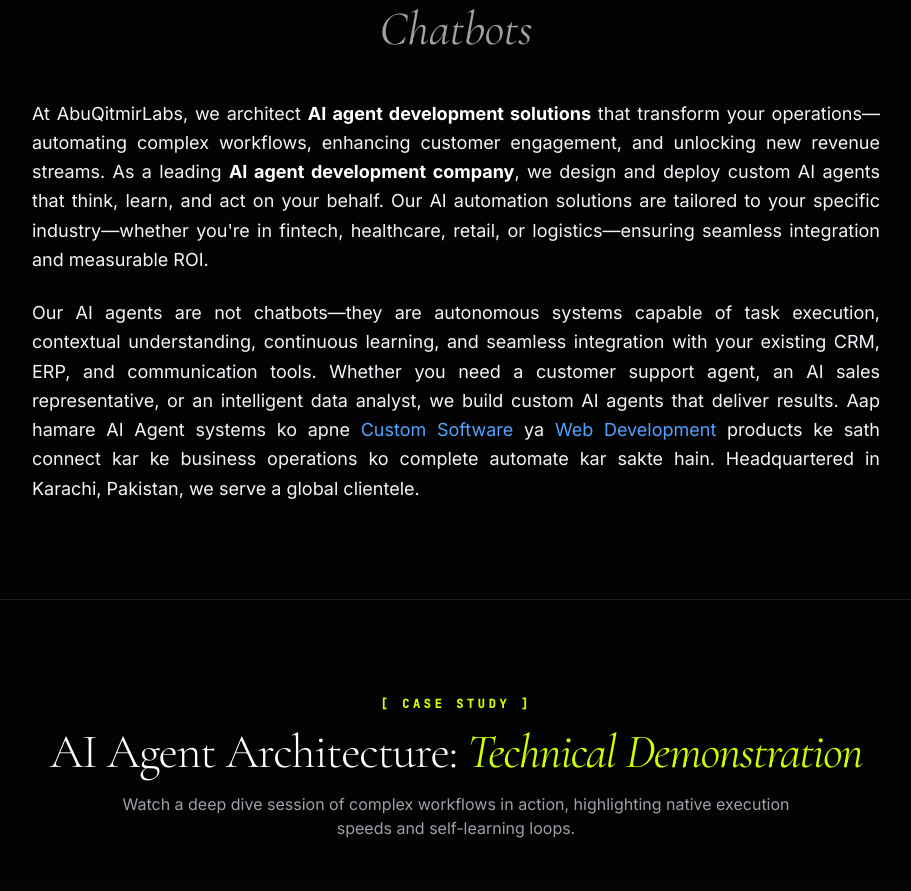
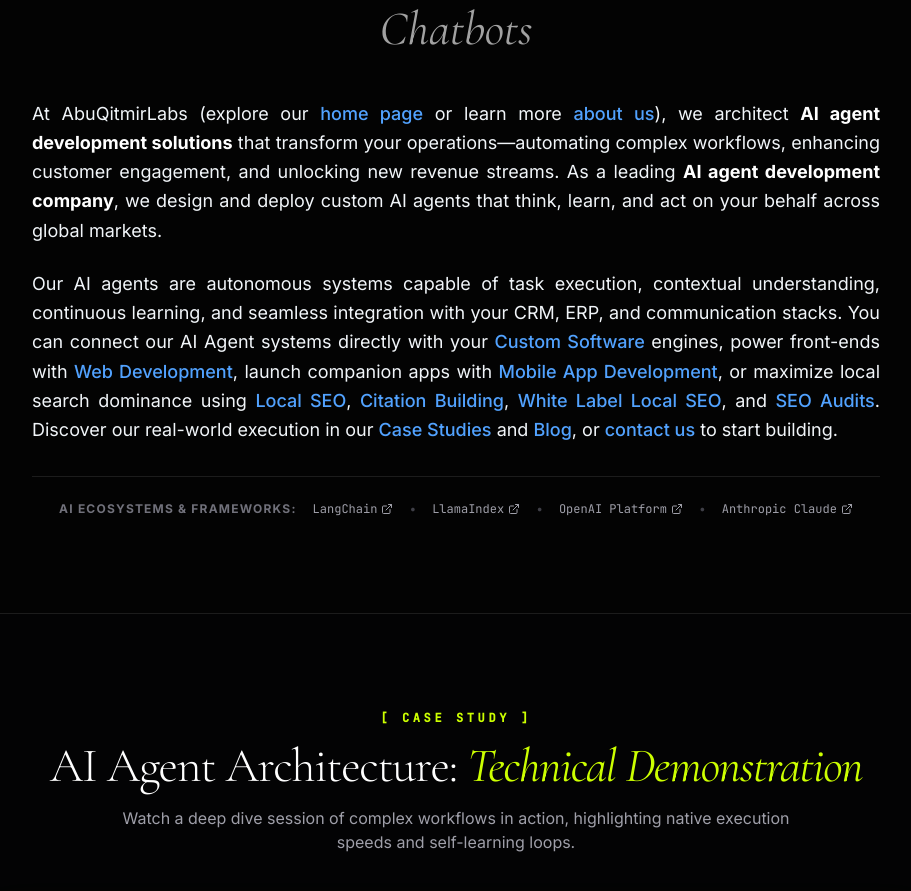
Before and after one commit to abuqitmirshirazalmadani-prog/ABUQITMIRLABS.TECH, a React (Vite) app: page /ai-agent-development in a window 1280 px wide. Shown: the part 1184-2075 px from the top of the page, without its empty margins (184-1095 px from the left). Built offline with nearby package versions, Linux system fonts and the light colour scheme; no server answers; a web font is replaced by a local one.

Commit message:
feat(seo): optimize AI agent development page metadata
Update page titles and meta descriptions for the AI agent development service to better reflect service capabilities and improve search visibility.

```diff
--- a/src/pages/AIAgentDevelopmentPage.tsx
+++ b/src/pages/AIAgentDevelopmentPage.tsx
@@ -36,7 +36,8 @@
   Code2,
   Smartphone,
   Palette,
-  PenTool
+  PenTool,
+  ExternalLink
 } from 'lucide-react';
 import { Link } from 'react-router-dom';
 import Header from '../components/Header';
@@ -159,21 +160,21 @@
   return (
     <div id="ai-agent-development-root" className="bg-[#000000] text-slate-100 font-sans antialiased overflow-x-hidden min-h-screen relative selection:bg-[#ccff00]/30 selection:text-white">
       <Helmet>
-        <title>AI Agent Development Company | Custom AI Automation Solutions | AbuQitmirLabs</title>
-        <meta name="description" content="At AbuQitmirLabs, we architect custom AI agent development solutions that transform operations, automate workflows, and enhance customer journeys globally." />
+        <title>AI Agent Development | Custom AI Automation Solutions | AbuQitmirLabs</title>
+        <meta name="description" content="AbuQitmirLabs builds custom AI agents with RAG, voice recognition, and workflow automation. From customer support to logistics optimization — deploy autonomous AI that drives real ROI." />
         <link rel="canonical" href="https://www.abuqitmirlabs.tech/ai-agent-development" />
 
         {/* Open Graph */}
-        <meta property="og:title" content="AI Agent Development Company | Custom AI Automation Solutions | AbuQitmirLabs" />
-        <meta property="og:description" content="At AbuQitmirLabs, we architect custom AI agent development solutions that transform operations, automate workflows, and enhance customer journeys globally." />
+        <meta property="og:title" content="AI Agent Development | Custom AI Automation Solutions | AbuQitmirLabs" />
+        <meta property="og:description" content="AbuQitmirLabs builds custom AI agents with RAG, voice recognition, and workflow automation. From customer support to logistics optimization — deploy autonomous AI that drives real ROI." />
         <meta property="og:url" content="https://www.abuqitmirlabs.tech/ai-agent-development" />
         <meta property="og:type" content="website" />
         <meta property="og:image" content="https://www.abuqitmirlabs.tech/logo.png" />
 
         {/* Twitter */}
         <meta name="twitter:card" content="summary_large_image" />
-        <meta name="twitter:title" content="AI Agent Development Company | Custom AI Automation Solutions | AbuQitmirLabs" />
-        <meta name="twitter:description" content="At AbuQitmirLabs, we architect custom AI agent development solutions that transform operations, automate workflows, and enhance customer journeys globally." />
+        <meta name="twitter:title" content="AI Agent Development | Custom AI Automation Solutions | AbuQitmirLabs" />
+        <meta name="twitter:description" content="AbuQitmirLabs builds custom AI agents with RAG, voice recognition, and workflow automation. From customer support to logistics optimization — deploy autonomous AI that drives real ROI." />
         <meta name="twitter:image" content="https://www.abuqitmirlabs.tech/logo.png" />
 
         {/* Schema Markup with BreadcrumbList, Service, FAQPage, and HowTo */}
@@ -462,11 +463,31 @@
           </h2>
           <div className="space-y-6 text-zinc-350 text-base md:text-lg font-light leading-relaxed font-sans text-justify">
             <p>
-              At AbuQitmirLabs, we architect <strong className="text-white font-bold">AI agent development solutions</strong> that transform your operations—automating complex workflows, enhancing customer engagement, and unlocking new revenue streams. As a leading <strong className="text-white font-bold">AI agent development company</strong>, we design and deploy custom AI agents that think, learn, and act on your behalf. Our AI automation solutions are tailored to your specific industry—whether you're in fintech, healthcare, retail, or logistics—ensuring seamless integration and measurable ROI.
+              At AbuQitmirLabs (explore our <Link to="/" className="text-blue-400 hover:underline font-medium">home page</Link> or learn more <Link to="/about" className="text-blue-400 hover:underline font-medium">about us</Link>), we architect <strong className="text-white font-bold">AI agent development solutions</strong> that transform your operations—automating complex workflows, enhancing customer engagement, and unlocking new revenue streams. As a leading <strong className="text-white font-bold">AI agent development company</strong>, we design and deploy custom AI agents that think, learn, and act on your behalf across global markets.
             </p>
             <p>
-              Our AI agents are not chatbots—they are autonomous systems capable of task execution, contextual understanding, continuous learning, and seamless integration with your existing CRM, ERP, and communication tools. Whether you need a customer support agent, an AI sales representative, or an intelligent data analyst, we build custom AI agents that deliver results. Aap hamare AI Agent systems ko apne <a href="/custom-software" className="text-blue-400 hover:underline">Custom Software</a> ya <a href="/web-development" className="text-blue-400 hover:underline">Web Development</a> products ke sath connect kar ke business operations ko complete automate kar sakte hain. Headquartered in Karachi, Pakistan, we serve a global clientele.
+              Our AI agents are autonomous systems capable of task execution, contextual understanding, continuous learning, and seamless integration with your CRM, ERP, and communication stacks. You can connect our AI Agent systems directly with your <Link to="/custom-software" className="text-blue-400 hover:underline font-medium">Custom Software</Link> engines, power front-ends with <Link to="/web-development" className="text-blue-400 hover:underline font-medium">Web Development</Link>, launch companion apps with <Link to="/mobile-app-development" className="text-blue-400 hover:underline font-medium">Mobile App Development</Link>, or maximize local search dominance using <Link to="/local-seo-for-small-business" className="text-blue-400 hover:underline font-medium font-medium">Local SEO</Link>, <Link to="/local-seo-citation-building" className="text-blue-400 hover:underline font-medium">Citation Building</Link>, <Link to="/white-label-local-seo" className="text-blue-400 hover:underline font-medium">White Label Local SEO</Link>, and <Link to="/local-seo-audit" className="text-blue-400 hover:underline font-medium">SEO Audits</Link>. Discover our real-world execution in our <Link to="/case-studies" className="text-blue-400 hover:underline font-medium">Case Studies</Link> and <Link to="/blog" className="text-blue-400 hover:underline font-medium">Blog</Link>, or <Link to="/contact" className="text-blue-400 hover:underline font-medium">contact us</Link> to start building.
             </p>
+          </div>
+
+          {/* Authoritative External AI Framework Links */}
+          <div className="mt-8 pt-6 border-t border-white/10 flex flex-wrap items-center justify-center gap-4 text-xs font-mono text-zinc-400">
+            <span className="text-zinc-500 uppercase tracking-widest font-bold">AI Ecosystems & Frameworks:</span>
+            <a href="https://www.langchain.com" target="_blank" rel="noopener noreferrer" className="inline-flex items-center gap-1 hover:text-[#ccff00] transition-colors">
+              LangChain <ExternalLink className="w-3 h-3" />
+            </a>
+            <span className="text-zinc-700">•</span>
+            <a href="https://www.llamaindex.ai" target="_blank" rel="noopener noreferrer" className="inline-flex items-center gap-1 hover:text-[#ccff00] transition-colors">
+              LlamaIndex <ExternalLink className="w-3 h-3" />
+            </a>
+            <span className="text-zinc-700">•</span>
+            <a href="https://openai.com" target="_blank" rel="noopener noreferrer" className="inline-flex items-center gap-1 hover:text-[#ccff00] transition-colors">
+              OpenAI Platform <ExternalLink className="w-3 h-3" />
+            </a>
+            <span className="text-zinc-700">•</span>
+            <a href="https://www.anthropic.com" target="_blank" rel="noopener noreferrer" className="inline-flex items-center gap-1 hover:text-[#ccff00] transition-colors">
+              Anthropic Claude <ExternalLink className="w-3 h-3" />
+            </a>
           </div>
         </div>
       </section>
--- a/vite.config.ts
+++ b/vite.config.ts
@@ -83,7 +83,7 @@
             { url: '/custom-software',         changefreq: 'weekly',  priority: 0.9, title: 'Custom Software Development Services | Abu Qitmir Labs', description: "AbuQitmirLabs builds custom software, ERP systems, and AI-powered solutions tailored to your workflows. We deliver working features every 2 weeks. Let's build your system." },
             { url: '/mobile-app-development',  changefreq: 'weekly',  priority: 0.9, title: 'Mobile App Development | Flutter & Native iOS/Android | AbuQitmirLabs', description: 'AbuQitmirLabs builds high-performance mobile apps using Flutter, React Native, and iOS/Android. We handle design, development, and App Store submission.' },
             { url: '/web-development',         changefreq: 'weekly',  priority: 0.9, title: 'Web Development Services | React, Next.js & Jamstack | AbuQitmirLabs', description: 'AbuQitmirLabs builds high-performance web apps using React, Next.js, and Jamstack. From corporate sites to e-commerce and PWAs — we deliver speed, scalability, and SEO-ready code.' },
-            { url: '/ai-agent-development',    changefreq: 'weekly',  priority: 0.9, title: 'AI Agent & AI App Development', description: 'Leading AI development solutions including agents, chatbots, and generative AI.' },
+            { url: '/ai-agent-development',    changefreq: 'weekly',  priority: 0.9, title: 'AI Agent Development | Custom AI Automation Solutions | AbuQitmirLabs', description: 'AbuQitmirLabs builds custom AI agents with RAG, voice recognition, and workflow automation. From customer support to logistics optimization — deploy autonomous AI that drives real ROI.' },
             { url: '/seo-mastery',             changefreq: 'weekly',  priority: 0.8, title: 'SEO Mastery Services', description: 'Boost your digital presence with our expert SEO and ranking services.' },
             { url: '/graphics-design',         changefreq: 'weekly',  priority: 0.8, title: 'Creative Graphics & UI/UX', description: 'Stunning visual designs and user experiences that capture attention.' },
             { url: '/content-writing',         changefreq: 'weekly',  priority: 0.8, title: 'Professional Content Writing', description: 'Engaging content that drives conversions and builds brand authority.' },
```
